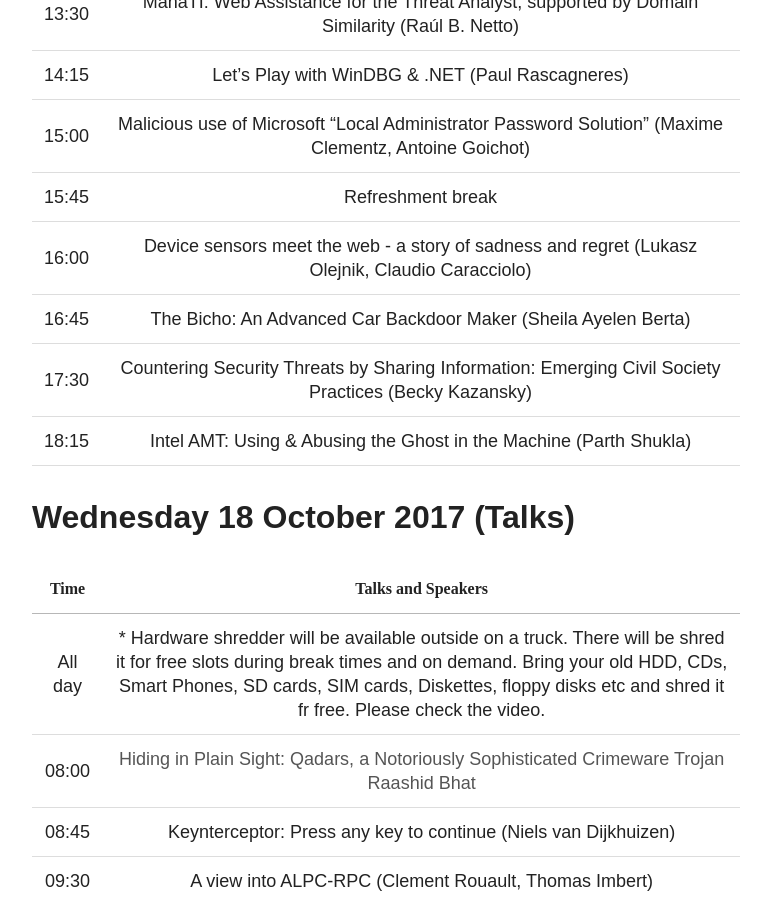
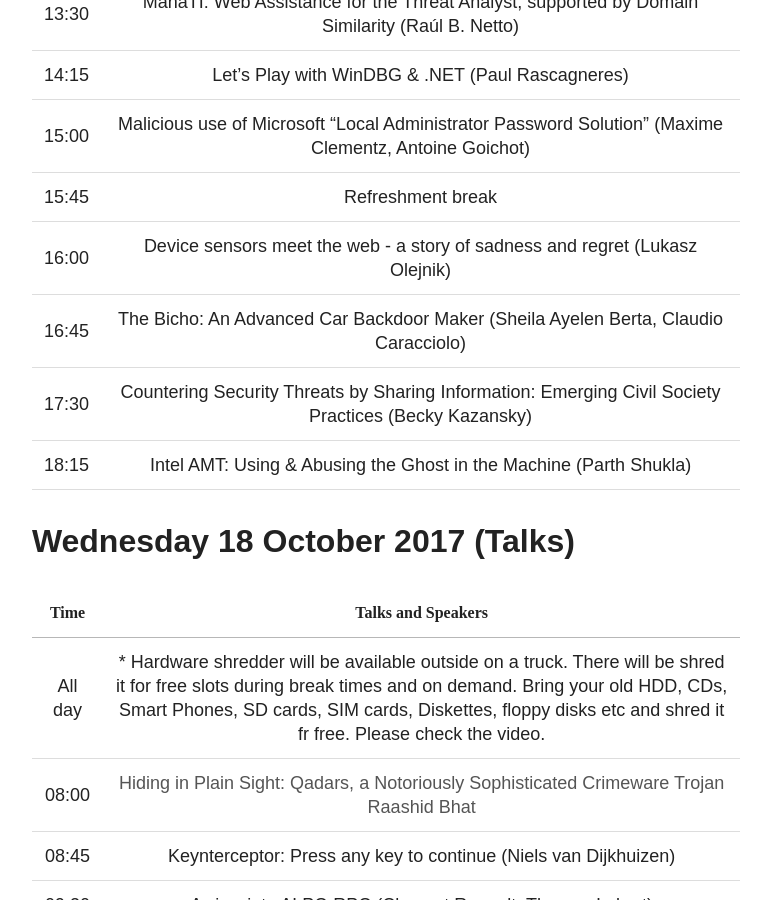
Before and after one commit to adulau/hack-lu-2017, a Jekyll site: the page built from agenda/index.md, in a window 1280 px wide and 900 px high, scrolled down 1307 px. Shown: the whole window, without its empty margins (254-1025 px from the left). Built offline with Jekyll 4.4.1, drawn with Linux system fonts in a browser that asks for light colours; nearby versions of some CDN libraries.

Commit message:
Fix typo

```diff
--- a/agenda/index.md
+++ b/agenda/index.md
@@ -29,8 +29,8 @@
 | 14:15 | [Let’s Play with WinDBG & .NET](http://2017.hack.lu/talks/#lets-play-with-windbg--net) ([Paul Rascagneres](http://2017.hack.lu/talks/#bio-paul-rascagneres)) |
 | 15:00 | [Malicious use of Microsoft "Local Administrator Password Solution"](http://2017.hack.lu/talks/#malicious-use-of-microsoft-local-administrator-password-solution) ([Maxime Clementz](http://2017.hack.lu/talks/#bio-maxime-clementz--antoine-goichot), [Antoine Goichot](http://2017.hack.lu/talks/#bio-maxime-clementz--antoine-goichot)) <!--- static 17 or 18 -->|
 | 15:45 | Refreshment break |
-| 16:00 | [Device sensors meet the web - a story of sadness and regret](http://2017.hack.lu/talks/#device-sensors-meet-the-web---a-story-of-sadness-and-regret) ([Lukasz Olejnik](http://2017.hack.lu/talks/#bio-lukasz-olejnik---lukolejnik), [Claudio Caracciolo](http://2017.hack.lu/talks/#bio-claudio-caracciolo---holesec))<!--- static on 17 -->|
-| 16:45 | [The Bicho: An Advanced Car Backdoor Maker](http://2017.hack.lu/talks/#the-bicho-an-advanced-car-backdoor-maker) ([Sheila Ayelen Berta](http://2017.hack.lu/talks/#bio-sheila-ayelen-berta---unapibageek)) <!--- static on 17--> |
+| 16:00 | [Device sensors meet the web - a story of sadness and regret](http://2017.hack.lu/talks/#device-sensors-meet-the-web---a-story-of-sadness-and-regret) ([Lukasz Olejnik](http://2017.hack.lu/talks/#bio-lukasz-olejnik---lukolejnik))<!--- static on 17 -->|
+| 16:45 | [The Bicho: An Advanced Car Backdoor Maker](http://2017.hack.lu/talks/#the-bicho-an-advanced-car-backdoor-maker) ([Sheila Ayelen Berta](http://2017.hack.lu/talks/#bio-sheila-ayelen-berta---unapibageek), [Claudio Caracciolo](http://2017.hack.lu/talks/#bio-claudio-caracciolo---holesec)) <!--- static on 17--> |
 | 17:30 | [Countering Security Threats by Sharing Information: Emerging Civil Society Practices](http://2017.hack.lu/talks/#countering-security-threats-by-sharing-information-emerging-civil-society-practices) ([Becky Kazansky](http://2017.hack.lu/talks/#bio-becky-kazansky))  |
 | 18:15 | [Intel AMT: Using & Abusing the Ghost in the Machine](http://2017.hack.lu/talks/#intel-amt-using--abusing-the-ghost-in-the-machine) ([Parth Shukla](http://2017.hack.lu/talks/#bio-parth-shukla)) <!--- static 45+15 (Last talk of the day) --> |
 {: class="table"}
```
